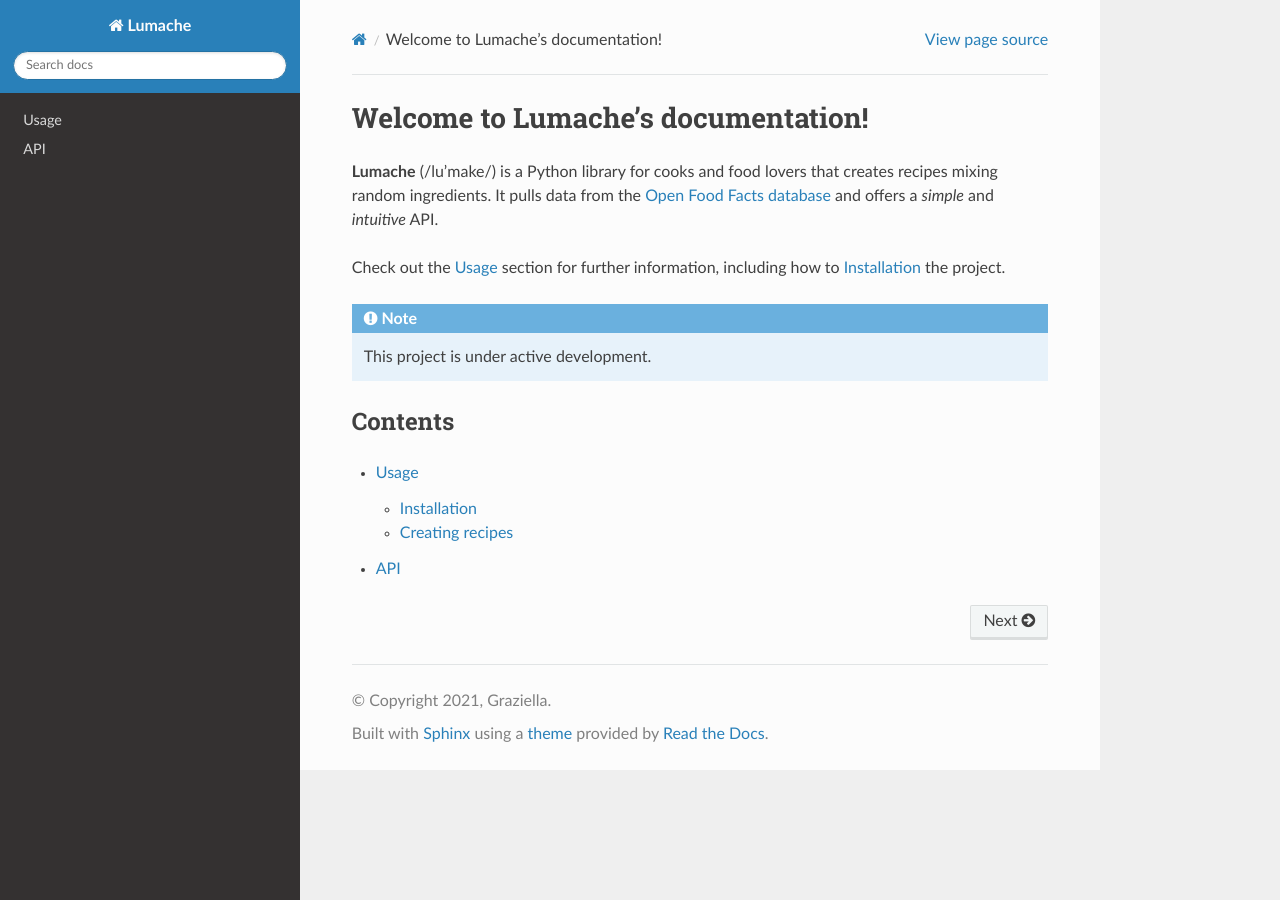
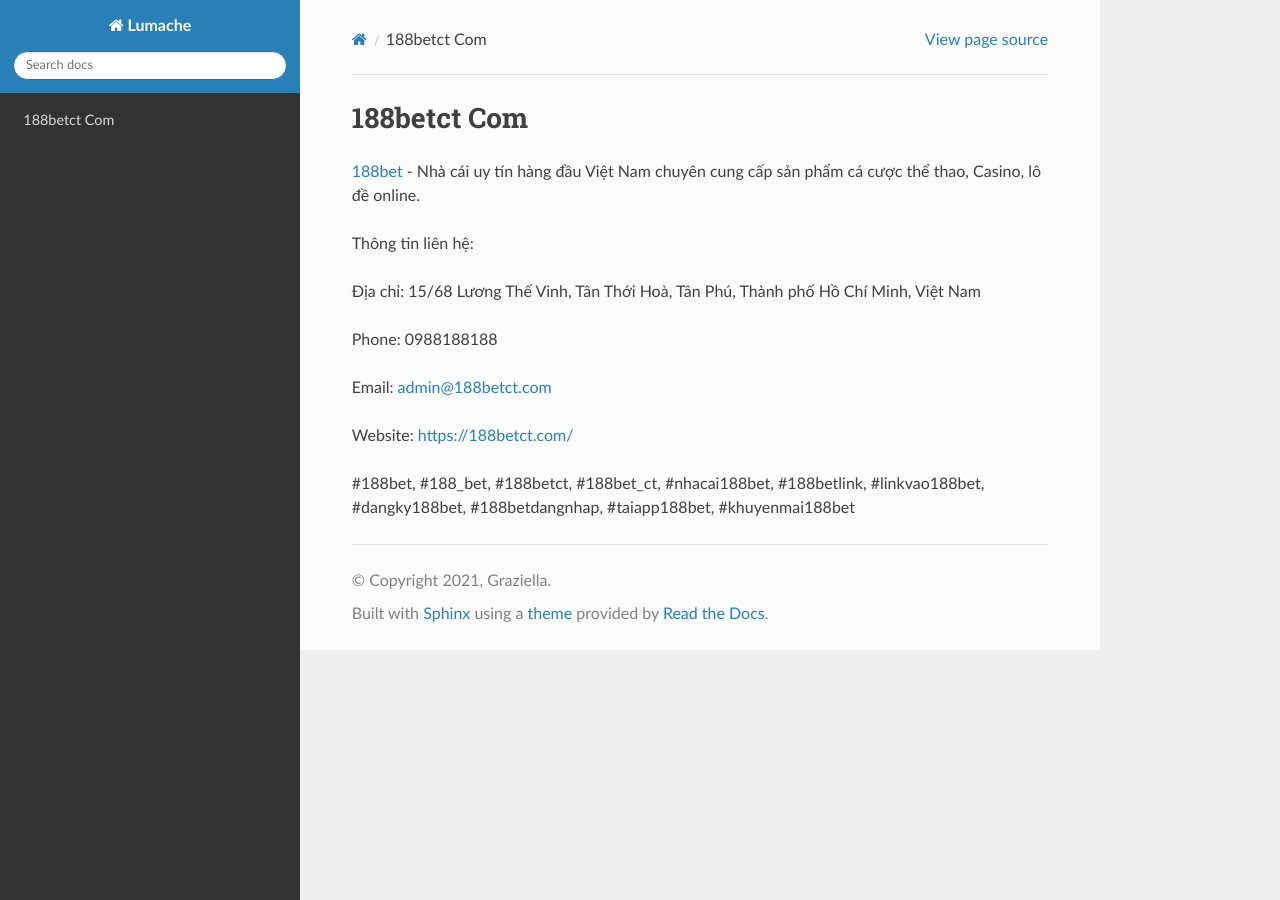
Before and after one commit to JonsCalicut123/188betctcom, a Sphinx documentation site: the page built from docs/source/index.rst, in a window 1280 px wide. Built offline with Sphinx 7.4.7 and the Read the Docs theme 3.1.0, drawn with Linux system fonts in a browser that asks for light colours.

Commit message:
Update index.rst

```diff
--- a/docs/source/index.rst
+++ b/docs/source/index.rst
@@ -1,22 +1,16 @@
-Welcome to Lumache's documentation!
+188betct Com
 ===================================
 
-**Lumache** (/lu'make/) is a Python library for cooks and food lovers
-that creates recipes mixing random ingredients.
-It pulls data from the `Open Food Facts database <https://world.openfoodfacts.org/>`_
-and offers a *simple* and *intuitive* API.
+`188bet <https://188betct.com/>`_ - Nhà cái uy tín hàng đầu Việt Nam chuyên cung cấp sản phẩm cá cược thể thao, Casino, lô đề online.
 
-Check out the :doc:`usage` section for further information, including
-how to :ref:`installation` the project.
+Thông tin liên hệ:
 
-.. note::
+Địa chỉ: 15/68 Lương Thế Vinh, Tân Thới Hoà, Tân Phú, Thành phố Hồ Chí Minh, Việt Nam
 
-   This project is under active development.
+Phone: 0988188188
 
-Contents
---------
+Email: admin@188betct.com
 
-.. toctree::
+Website: https://188betct.com/
 
-   usage
-   api
+#188bet, #188_bet, #188betct, #188bet_ct, #nhacai188bet, #188betlink, #linkvao188bet, #dangky188bet, #188betdangnhap, #taiapp188bet, #khuyenmai188bet
```
